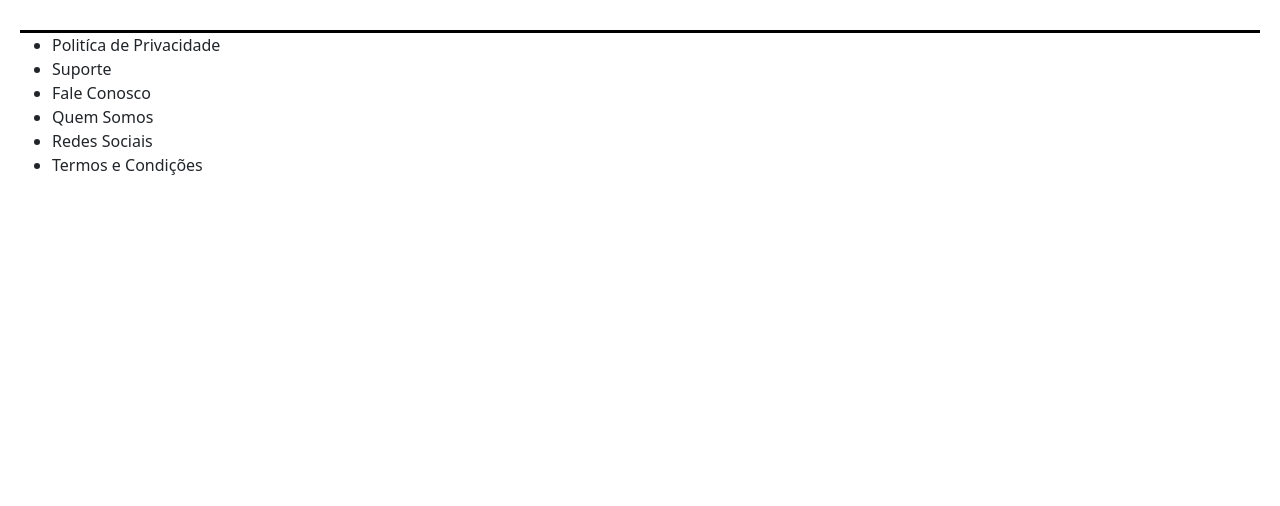
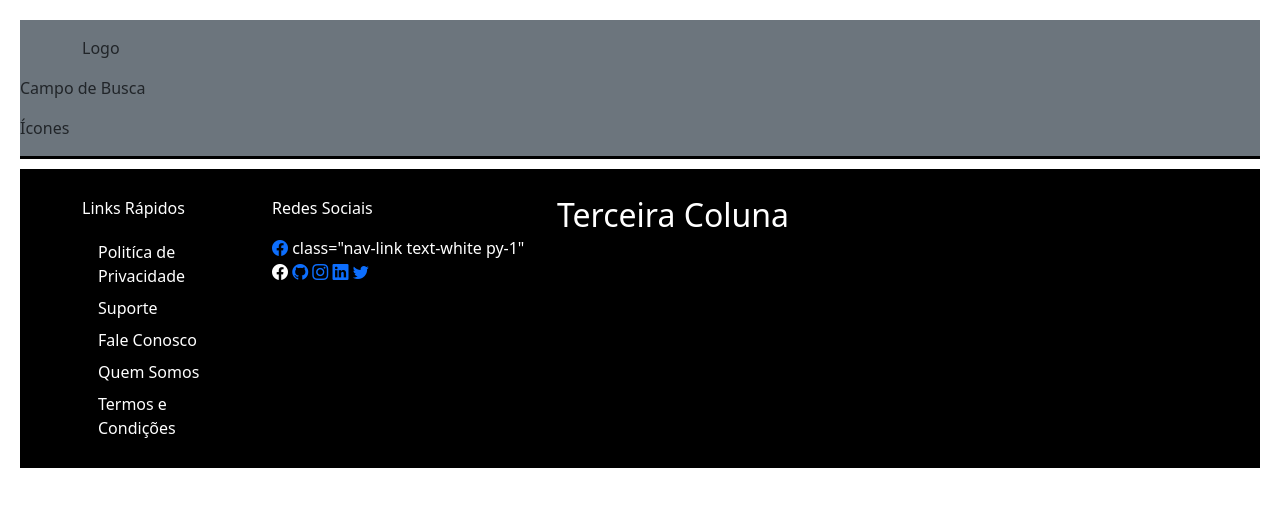
Before and after one commit to jancarrs88/python_uc2_, a plain HTML site: page Aula03/projeto final/index.html in a window 1280 px wide. Drawn offline with nearby package versions, Linux system fonts and the light colour scheme.

Commit message:
Update index.html

```diff
--- a/Aula03/projeto final/index.html
+++ b/Aula03/projeto final/index.html
@@ -21,7 +21,7 @@
             padding: 20px;
         }
         header {
-            border-bottom:  solid 3px black
+            border-bottom:  solid 3px black;
             margin-bottom: 10px;
         }
         footer {
@@ -31,11 +31,42 @@
         .icon {
             margin-right: 8px;
         }
+        .caixa {
+            border-style:solid;
+            border-width: 1px;
+            border-color:black;
+            margin: 5px;
+        }
+
+
     </style>
 </head>
 <body>
     <!-- Cabeçalho da página -->
-    <header>
+    <header class="bg-secondary text black">
+        <div class="container pt-3">
+            <div class="row">
+                <div class="cold-md-2">
+                     <p>Logo</p>
+
+                </div>
+            </div>
+        </div>
+
+
+                 <div class="cold-md-7">
+                     <p>Campo de Busca</p>
+
+                 </div>
+                 <div class="cold-md-3">
+                    <p>Ícones</p>
+                 </div>
+             </div>
+
+        </div>
+
+
+
 
     </header>
     <!-- Fim: cabeçalho da página -->
@@ -48,25 +79,55 @@
     <!-- Roda pé da página -->
     </main>
 
-    <footer>
-        <!-- Menu do rodape -->
-       <nav>
-           <!-- Lista de itens do menu -->
-           <ul>
+    <footer class="bg-black text-white">
 
-              <li>
-                <a herf="privacidade.html"> Politíca de Privacidade</a>
-            </li>
-              <li>
-                <a hrerf="suporte.html">  Suporte</a>
+        <!-- container -->
+        <div class="container py-4">
+            <div class="row">
+                <!-- 1 -->
+                <div class="col-md-2 ">
+                    <p>Links Rápidos</p>
+                    <!-- Menu do rodape -->
+                    <nav class="nav">
+                        <!-- Lista de itens do menu -->
 
-                </li>
-              <li>Fale Conosco</li>
-              <li>Quem Somos</li>
-              <li>Redes Sociais</li>
-              <li>Termos e Condições</li>
-           </ul>
-        </nav>
+                             <a class="nav-link text-white py-1" href="privacidade.html"> Politíca de Privacidade</a>
+                             <a class="nav-link text-white py-1" href="suporte.html">  Suporte</a>
+                             <a class="nav-link text-white py-1" href="fale Conosco.html"> Fale Conosco</a>
+                             <a class="nav-link text-white py-1" href="quem Somos.html"> Quem Somos</a>
+                             <a class="nav-link text-white py-1" href="termos e condições.html"> Termos e Condições</a>
+
+                    </nav>
+                </div>
+
+                <!-- 2 -->
+                <div class="col-md-3 ">
+                    <p>Redes Sociais</p>
+
+                    <a href="http://facebook.com.br" target="_blank"><i class="bi bi-facebook"></i></a>
+                    class="nav-link text-white py-1"                               <i class="bi bi-facebook"></i></a>
+
+                    <a href="http://github.com" target="_blank"> <i class="bi bi-github"></i></a>
+
+                    <a href="http://instagram.com" target="_blank"> <i class="bi bi-instagram"></i></a>
+
+                    <a href="http://linkedin.com" target="_blank"> <i class="bi bi-linkedin"></i></a>
+
+                    <a href="http://twitter.com" target="_blank"><i class="bi bi-twitter"></i></a>
+
+                </div>
+
+                <!-- 3 -->
+                <div class="col-md-5 ">
+                    <h2> Terceira Coluna </h2>
+                </div>
+            </div>
+        </div>
+
+
+
+
+
     </footer>
     <!-- Fim: Roda pe da página -->
 
```
